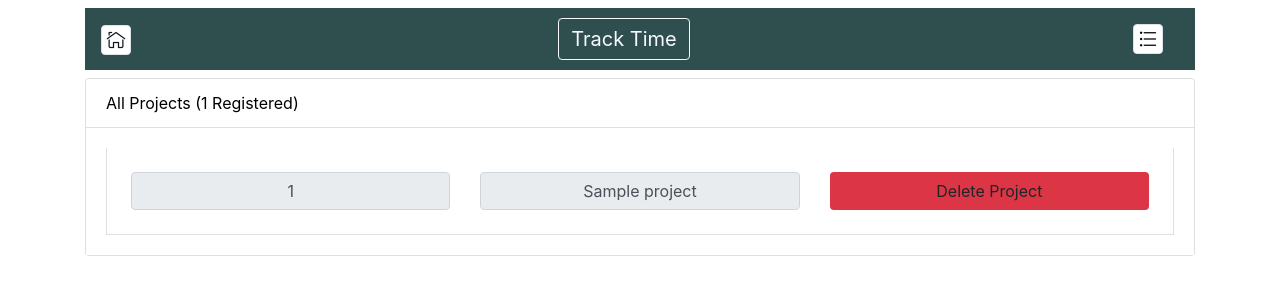
After one commit to RoboJojo/DjangoTimeTracker, a Django app: page /deleteProject/ in a window 1280 px wide. The commit adds this page. Shown: the top 300 px of the page. Run offline with Django 3.2, Linux system fonts and the light colour scheme; tables that the repository leaves empty hold one stand-in row (values such as "Sample post"); some libraries are stand-ins or nearby versions.

Commit message:
Delete project implementation

```diff
--- /dev/null
+++ b/static/js/deleteProject.js
@@ -0,0 +1,10 @@
+function deleteProject(id) {
+    $.ajax({
+        url: '/startTime/',
+        type: 'POST',
+        data: {
+            "projectID": id,
+            csrfmiddlewaretoken:$('input[name=csrfmiddlewaretoken]').val()
+        }
+    });
+}
--- /dev/null
+++ b/templates/deleteProject.html
@@ -0,0 +1,44 @@
+<!DOCTYPE html>
+<html lang="en">
+{% include "header.html" %}
+    <body>
+        <div class="container">
+            <div>
+                {% include "navbar.html" %}
+            </div>
+                {% include "modal.html" %}
+            <div class="card mt-2">
+                <div class="card-header theme-changeable">
+                    All Projects  <caption class="pr-4">({{allProjects.count}} Registered)</caption>
+                </div>
+                <div class="card-body theme-changeable">
+                    {% if allProjects %}
+                        {% for project in allProjects %}
+                            <form id="{{project.name}}_{{project.ID}}" class="border border-top-0 border-bg-theme p-4" method="post" onsubmit="return deleteProject('{{project.ID}}')">
+                            {% csrf_token %}
+                                    <div class="row">
+                                        <div class="col">
+                                            <input id="project_{{project.ID}}" name="projectID" class="input-group-text form-control" type="text" value="{{project.ID}}" readonly>
+                                        </div>
+                                        <div class="col">
+                                            <input id="project_{{project.name}}" name="projectName" class="input-group-text form-control" type="text" value="{{project.name}}" readonly>
+                                        </div>
+                                        <div class="col">
+                                            <button type="submit" class="btn btn-block bg-danger" onclick="alert('Are you sure you want to delete {{project.name}}?')">
+                                                Delete Project
+                                            </button>
+                                        </div>
+                                    </div>
+                                </form>
+                        {% endfor %}
+                    {% else %}
+                        <p>No project registered</p>
+                    {% endif %}
+                </div>
+            </div>
+        </div>
+{% include "footer.html" %}
+{% load static %}
+    <script type="text/javascript" src="{% static 'js/deleteProject.js' %}"></script>
+    </body>
+</html>
--- a/templates/navbar.html
+++ b/templates/navbar.html
@@ -16,6 +16,8 @@
             <a class="navbar-brand dropdown-item theme-changeable" href="#" id="theme-switcher" >Dark Mode</a>
             <div class="dropdown-divider"></div>
             <a class="navbar-brand dropdown-item theme-changeable" href="/editProject">Edit Project</a>
+            <div class="dropdown-divider"></div>
+            <a class="navbar-brand dropdown-item theme-changeable" href="/deleteProject">Delete Project</a>
         </div>
     </div>
 </nav>
--- a/timeTracker/urls.py
+++ b/timeTracker/urls.py
@@ -19,7 +19,7 @@ from django.urls import include
 from django.conf import settings
 from django.conf.urls.static import static
 from timeTracker.views import index
-from timeTracking.views import timeTracking, registerProject, projects, startTime, stopTime, durations, editProject
+from timeTracking.views import timeTracking, registerProject, projects, startTime, stopTime, durations, editProject, deleteProject
 urlpatterns = [
     path('',                RedirectView.as_view(url='index/', permanent=True)),
     path('index/',          index,          name='index'),
@@ -30,4 +30,5 @@ urlpatterns = [
     path('stopTime/',       stopTime,       name='stopTime'),
     path('durations/',      durations,      name='durations'),
     path('editProject/',    editProject,    name='editProject'),
+    path('deleteProject/',  deleteProject,    name='deleteProject'),
 ] + static(settings.STATIC_URL, document_root=settings.STATIC_ROOT)  # static file servong during developement
--- a/timeTracking/models.py
+++ b/timeTracking/models.py
@@ -26,7 +26,7 @@ class timeSpent(models.Model):
 
     duration = models.DurationField("Timed duration", blank = True, null = True)
 
-    project = models.ForeignKey(Project, on_delete = models.PROTECT, unique = False)
+    project = models.ForeignKey(Project, on_delete = models.CASCADE, unique = False)
 
     class Meta:
         get_latest_by = ['startTime']
--- a/timeTracking/views.py
+++ b/timeTracking/views.py
@@ -87,3 +87,13 @@ def durations(request):
     context = {'allDurations' : allDurations}
 
     return render(request , 'timeDurations.html' , context)
+
+def deleteProject(request):
+    if request.method == "POST":
+        if Project.objects.filter(ID = request.POST['projectID']).count():
+            project = Project.objects.get(ID = request.POST['projectID'])
+            project.delete()
+
+    allProjects = Project.objects.all()
+    context = { 'allProjects' : allProjects }
+    return render(request, 'deleteProject.html', context)
```
Also changed, not shown: static/js/editProject.js (+0 -8 lines).
